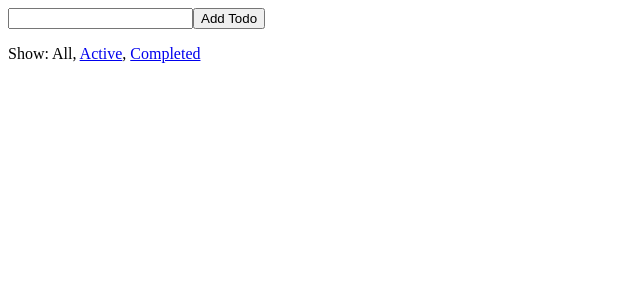
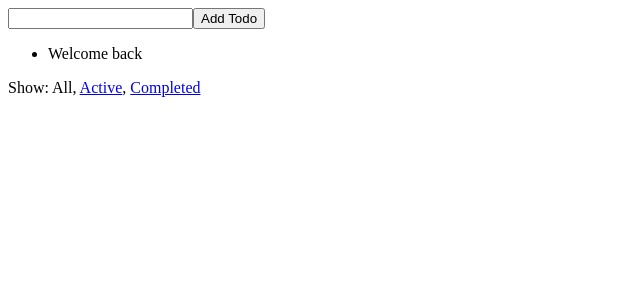
Before and after one commit to marszhou/redux-todo-sample, a React app: page / in a window 1280 px wide. Shown: the top 300 px of the page, without its empty margins (0-640 px from the left). Built offline with nearby package versions, Linux system fonts and the light colour scheme.

Commit message:
Supplying the Initial State

```diff
--- /dev/null
+++ b/src/reducers/index.js
@@ -0,0 +1,8 @@
+import todos from './todos'
+import visibilityFilter from './visibilityFilter'
+import { combineReducers } from 'redux'
+
+export default combineReducers({
+  todos,
+  visibilityFilter
+})
--- a/src/store.js
+++ b/src/store.js
@@ -1,10 +1,15 @@
-import todos from './reducers/todos'
-import visibilityFilter from './reducers/visibilityFilter'
-import { createStore, combineReducers } from 'redux'
+import { createStore } from 'redux'
+import todoApp from './reducers'
+
+const persistedState = {
+  todos: [{
+    id: 0,
+    text: 'Welcome back',
+    completed: false
+  }]
+}
 
 export default createStore(
-  combineReducers({
-    todos,
-    visibilityFilter
-  })
+  todoApp,
+  persistedState
 )
```
